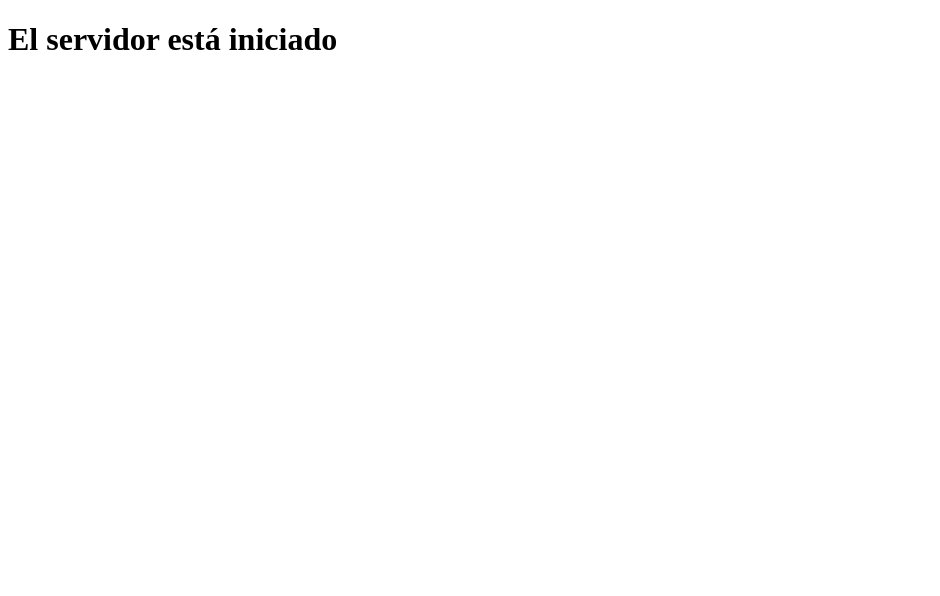
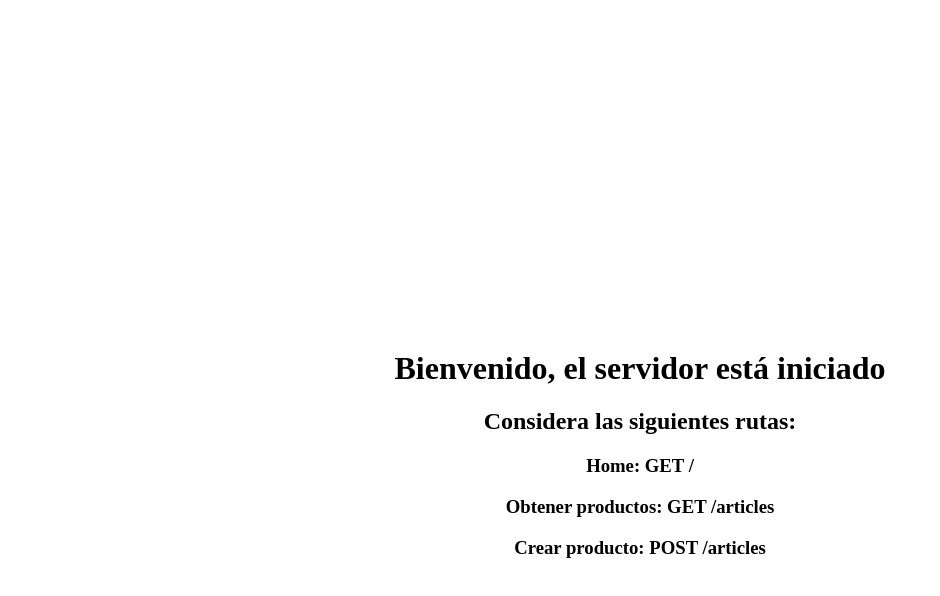
Before and after one commit to michaelCastillo/nodejs-api, a website: page PresentationFile.html in a window 1280 px wide. Shown: the whole page, without its empty margins (0-940 px from the left). Drawn offline with Linux system fonts and the light colour scheme.

Commit message:
feat: Se agrega Readme y cambios en pagina de inicio

```diff
--- a/PresentationFile.html
+++ b/PresentationFile.html
@@ -5,10 +5,22 @@
 
     </head>
     <body>
-        <div>
-            <h1>
-                El servidor está iniciado
+        <div style="margin-top: 350px; text-align: center;">
+            <h1 >
+                Bienvenido, el servidor está iniciado
             </h1>
+            <h2>
+                Considera las siguientes rutas:
+            </h2>
+            <h3>
+                Home: GET /
+            </h3>
+            <h3>
+                Obtener productos: GET /articles
+            </h3>
+            <h3>
+                Crear producto: POST /articles
+            </h3>
         </div>
     </body>
 </html>
--- a/app.js
+++ b/app.js
@@ -37,7 +37,6 @@ app.get('/articles' , async (req,res)=>{
             message: `Error al obtener los articulos, ${e}`
         })
     })
-
 })
 
 app.post('/articles',async (req, res) =>{
--- a/package.json
+++ b/package.json
@@ -19,10 +19,7 @@
   "dependencies": {
     "async": "^3.1.0",
     "body-parser": "^1.19.0",
-    "chai": "^4.2.0",
-    "chai-http": "^4.3.0",
     "express": "^4.17.1",
-    "jest": "^24.8.0",
     "mocha": "^6.1.4",
     "mongodb": "^3.2.7",
     "mongoose": "^5.6.1"
```
Also changed, not shown: Readme.md (added), 1 other file.
